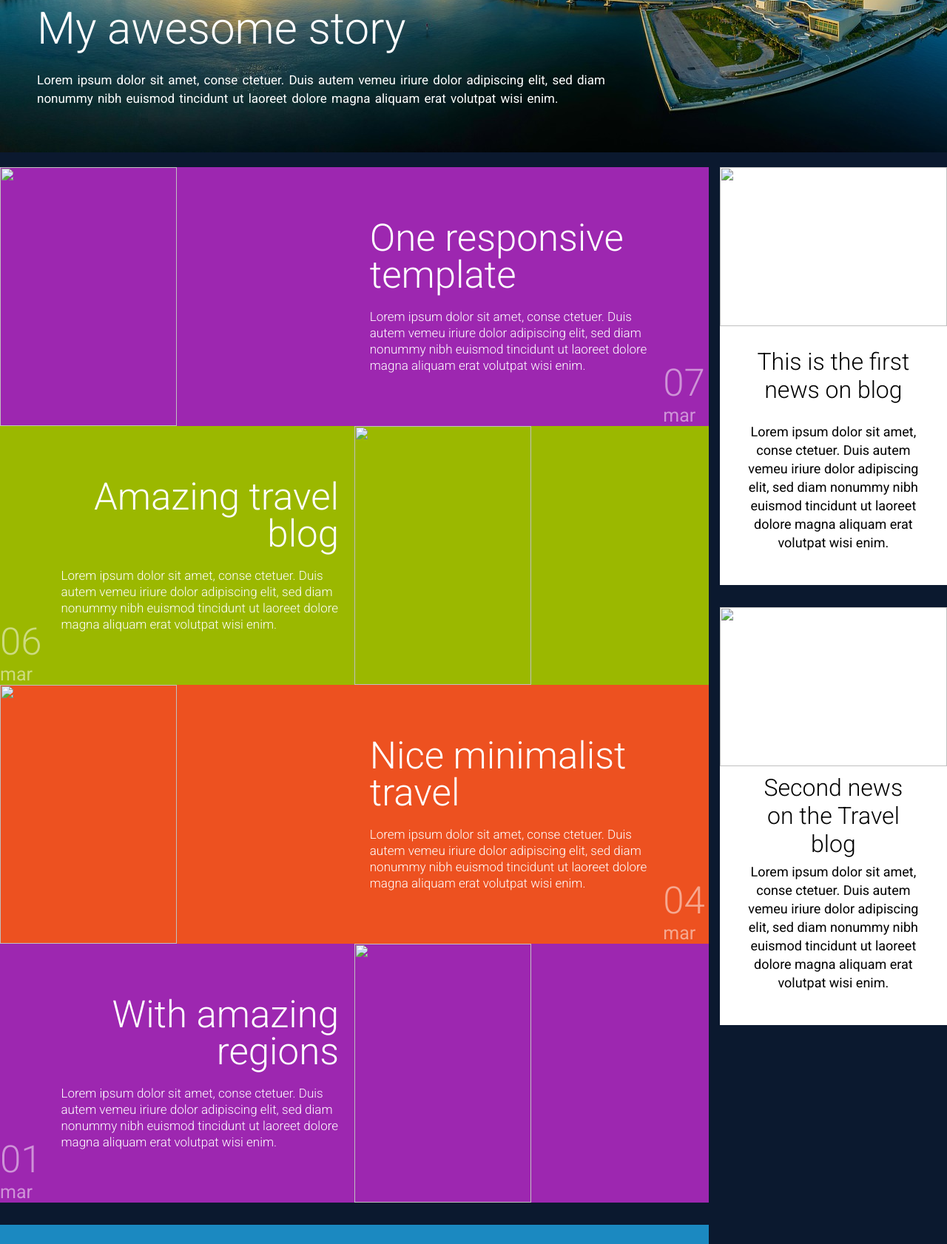
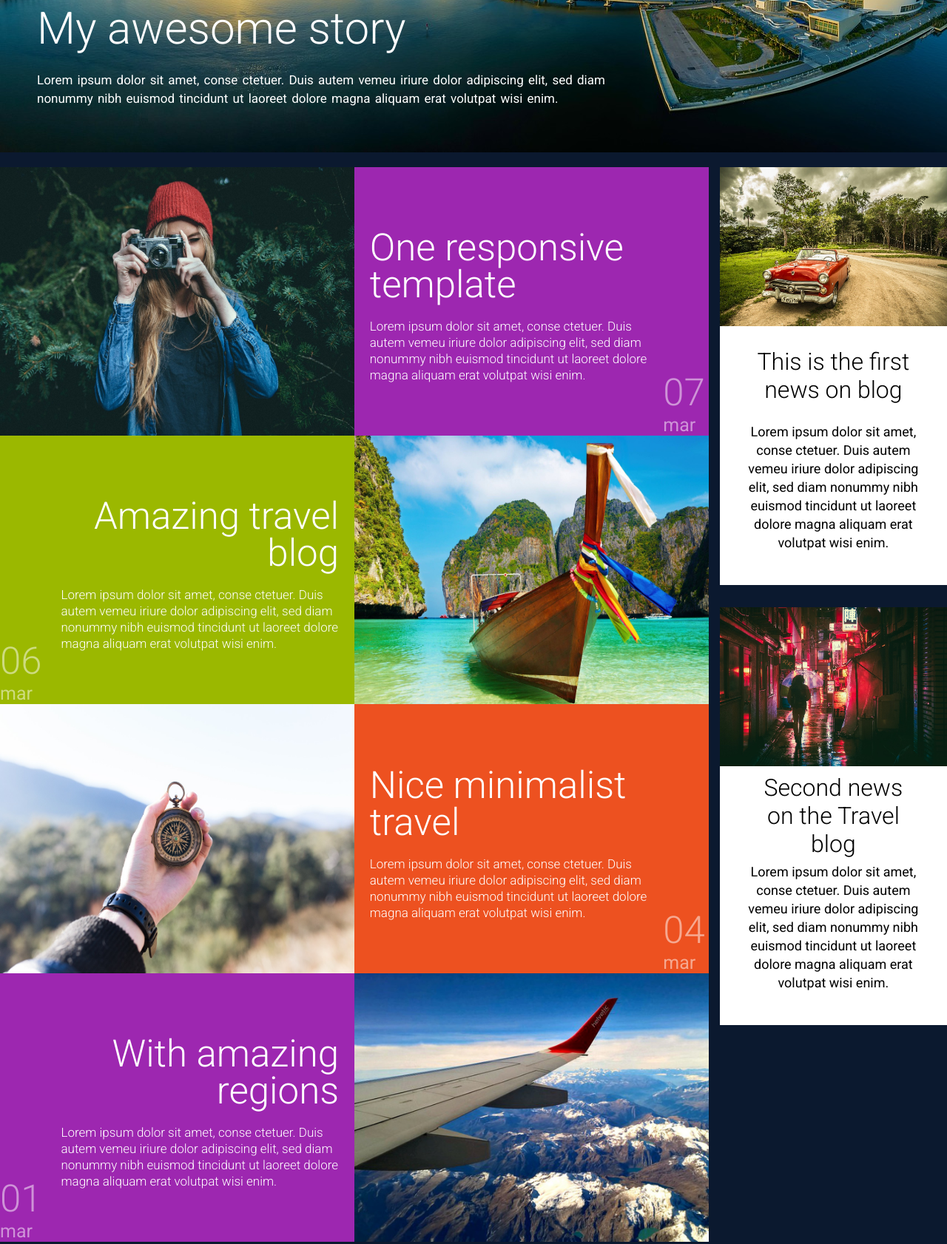
Before and after one commit to SergijBabich/FL-12, a plain HTML site: page FL12_HW5/homework/index.html in a window 1280 px wide. Shown: the part 378-2060 px from the top of the page at 74% size. Drawn offline with Linux system fonts and the light colour scheme.

Commit message:
Update index.html

```diff
--- a/FL12_HW5/homework/index.html
+++ b/FL12_HW5/homework/index.html
@@ -42,7 +42,7 @@
             <div class="section-content">
 
                 <div class="flex-card post-1">
-                    <img src="../img/post1.jpg" alt="">
+                    <img src="img/post1.jpg" alt="">
                     <div class="wrapper-content-section">
                         <div class="content">
                             <h2>One responsive template</h2>
@@ -58,7 +58,7 @@
                 </div>
 
                 <div class="flex-card post-2 ">
-                    <img src="../img/post2.jpg" alt="">
+                    <img src="img/post2.jpg" alt="">
                     <div class="wrapper-content-section">
                         <div class="content">
                             <h2>Amazing travel blog</h2>
@@ -74,7 +74,7 @@
                 </div>
 
                 <div class="flex-card post-3 ">
-                    <img src="../img/post3.jpg" alt="">
+                    <img src="img/post3.jpg" alt="">
                     <div class="wrapper-content-section">
                         <div class="content">
                             <h2>Nice minimalist travel</h2>
@@ -89,7 +89,7 @@
                     </div>
                 </div>
                 <div class="flex-card post-4">
-                    <img src="../img/post4.jpg" alt="">
+                    <img src="img/post4.jpg" alt="">
                     <div class="wrapper-content-section">
                         <div class="content">
                             <h2>With amazing regions</h2>
@@ -120,7 +120,7 @@
             <aside>
                 <div class="aside-contain">
                     <div class="aside-contain-img">
-                        <img src="../img/news1.jpg" alt="">
+                        <img src="img/news1.jpg" alt="">
                     </div>
                     <h2>This is the first
            news on blog</h2>
@@ -130,7 +130,7 @@
                 </div>
                 <div class="aside-contain">
                     <div class="aside-contain-img">
-                        <img src="../img/news2.jpg" alt="">
+                        <img src="img/news2.jpg" alt="">
                     </div>
                     <h2> Second news on the Travel
            blog</h2>
```
